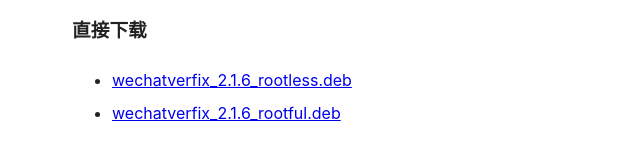
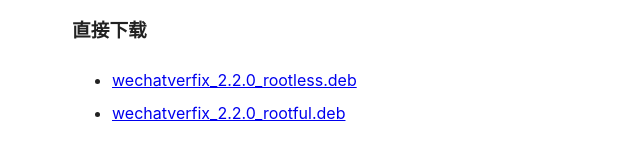
Before and after one commit to shitou6688/wvfix-repo, a plain HTML site: page index.html in a window 1280 px wide. Shown: the part 325-484 px from the top of the page, 228-868 px from the left. Drawn offline with Linux system fonts and the light colour scheme.

Commit message:
repo: 2.2.0

```diff
--- a/index.html
+++ b/index.html
@@ -13,6 +13,6 @@ li{margin:4px 0}</style>
 </ul>
 <h3>直接下载</h3>
 <ul>
-  <li><a href="debs/wechatverfix_2.1.6_rootless.deb">wechatverfix_2.1.6_rootless.deb</a></li>
-  <li><a href="debs/wechatverfix_2.1.6_rootful.deb">wechatverfix_2.1.6_rootful.deb</a></li>
+  <li><a href="debs/wechatverfix_2.2.0_rootless.deb">wechatverfix_2.2.0_rootless.deb</a></li>
+  <li><a href="debs/wechatverfix_2.2.0_rootful.deb">wechatverfix_2.2.0_rootful.deb</a></li>
 </ul>
```
Also changed, not shown: 6 other files.
